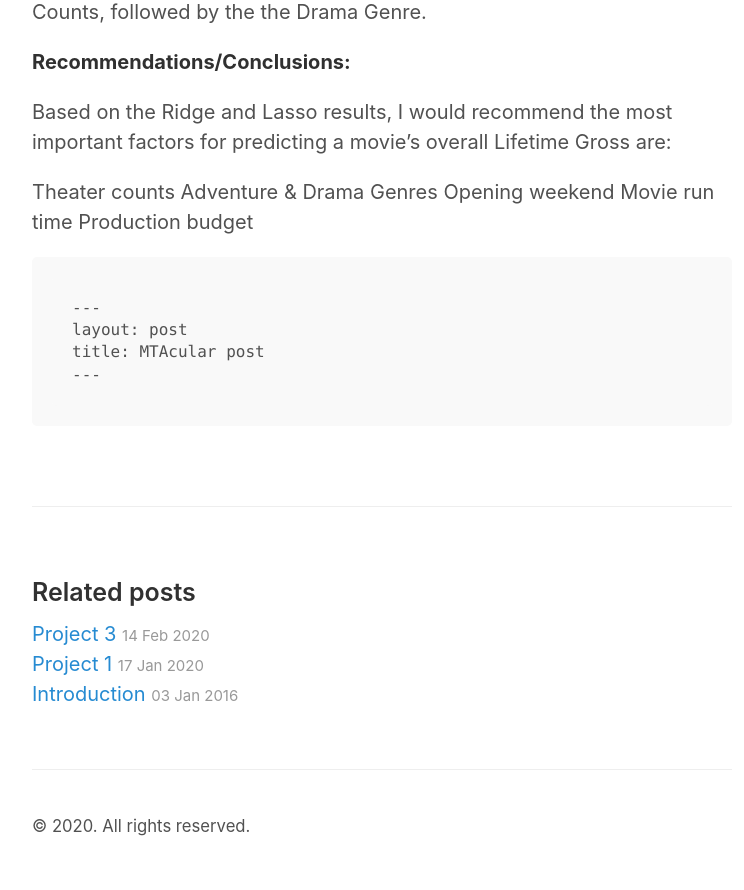
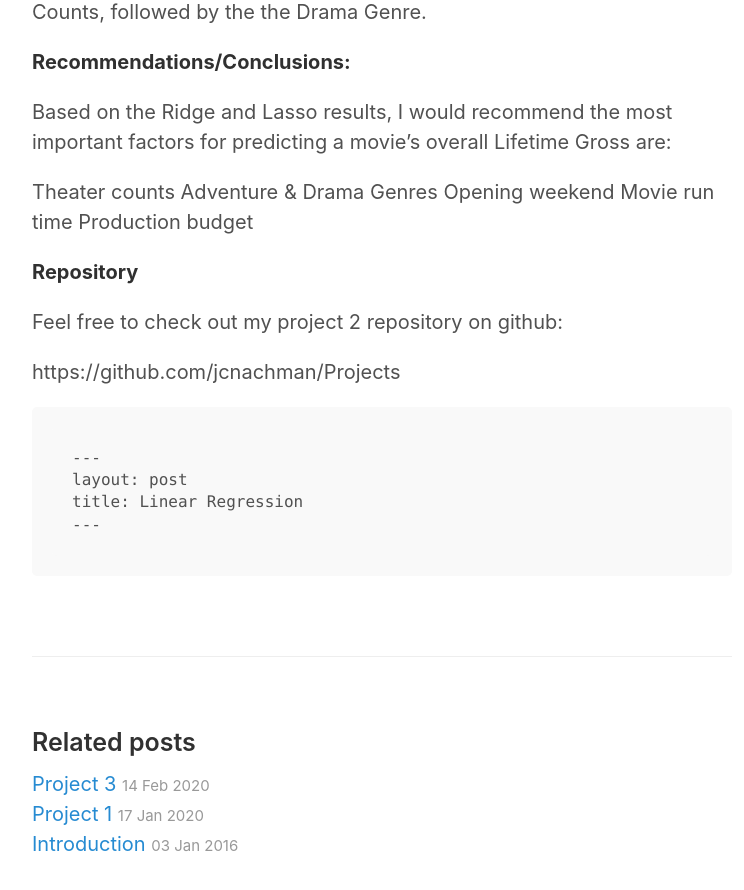
Before and after one commit to jcnachman/jcnachman.github.io, a Jekyll site: the page built from _posts/2020-01-24-Project-2 .md, in a window 1280 px wide and 900 px high, scrolled down 3374 px. Shown: the top 890 px of the window, without its empty margins (258-1002 px from the left). Built offline with Jekyll 4.4.1, drawn with Linux system fonts in a browser that asks for light colours; our own code applies the rules of GitHub Pages for plain Markdown files.

Commit message:
Adding edits to PR2 post

````diff
--- a/_posts/2020-01-24-Project-2 .md
+++ b/_posts/2020-01-24-Project-2 .md
@@ -93,11 +93,15 @@ Opening weekend
 Movie run time
 Production budget
 
+**Repository**
 
+Feel free to check out my project 2 repository on github:
+
+https://github.com/jcnachman/Projects
 
 ```
 ---
 layout: post
-title: MTAcular post
+title: Linear Regression
 ---
 ```
````
